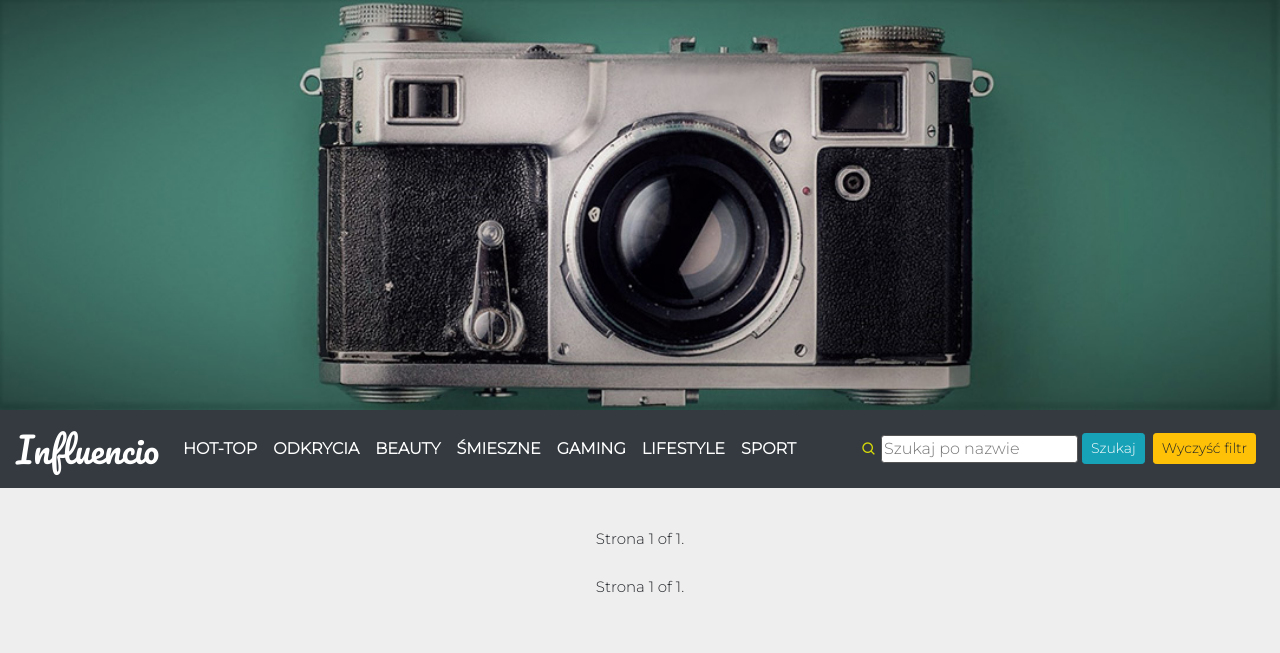
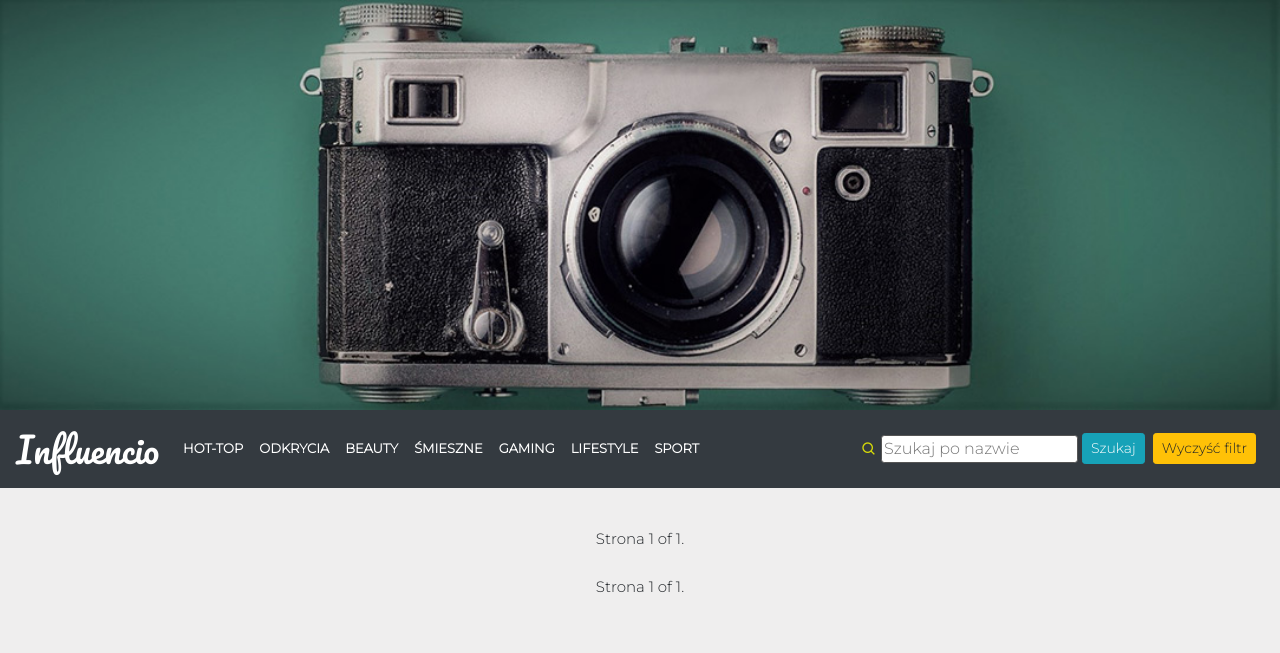
Before and after one commit to TomPrint/influencio, a Django app: page / in a window 1280 px wide. Shown: the top 653 px of the page. Run offline with Django 3.2, Linux system fonts and the light colour scheme; data that the repository does not hold is empty; some libraries are stand-ins or nearby versions.

Commit message:
CSS responsive changes

```diff
--- a/src/static/style.css
+++ b/src/static/style.css
@@ -63,17 +63,17 @@ background-color: #3fbd78;
 
 /* Downsizing Navbar */
 
-/* @media (max-width: 1153px) {
+@media (max-width: 1320px) {
 
     .color-text {
-        font-size: 35px;
+        font-size: 30px;
     }
     .nav-link{
         font-size:13px;
     }
-} */
+}
 
-@media (min-width: 1460px){
+@media (min-width: 1188px){
     .navbar-expand-custom {
         flex-direction: row;
         flex-wrap: nowrap;
--- a/src/templates/navbar.html
+++ b/src/templates/navbar.html
@@ -3,7 +3,7 @@
 {% load active_link_tags %}
 
 
-<nav class="navbar navbar-expand-lg navbar-dark bg-dark sticky-top"">
+<nav class="navbar navbar-expand-custom navbar-dark bg-dark sticky-top"">
         <a class=" navbar-brand" href="{% url 'page-home' %}">Influencio </a>
     <button class="navbar-toggler" type="button" data-toggle="collapse" data-target="#navbarColor01"
         aria-controls="navbarColor01" aria-expanded="false" aria-label="Toggle navigation">
```
